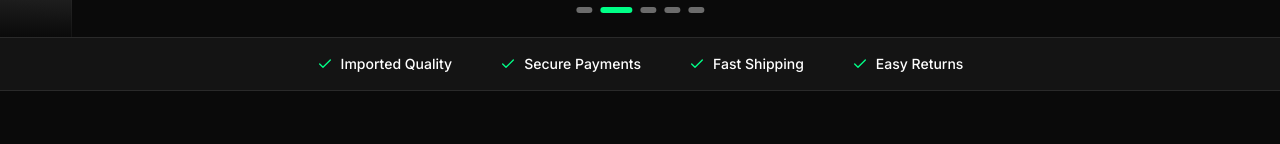
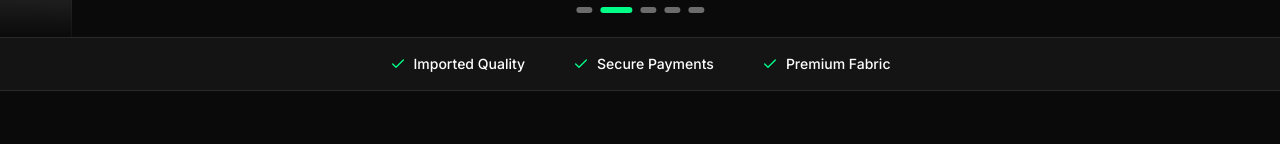
Before and after one commit to sportsexe7-wq/SPORTSEXES-Store, a React (Vite) app: page / in a window 1280 px wide. Shown: the part 439-583 px from the top of the page. Built offline with nearby package versions, Linux system fonts and the light colour scheme; no server answers; grey boxes are pictures that could not be loaded.

Commit message:
change trust bar

```diff
--- a/src/constants/categories.ts
+++ b/src/constants/categories.ts
@@ -35,6 +35,5 @@ export const FEATURED_COLLECTIONS = [
 export const TRUST_ITEMS = [
   'Imported Quality',
   'Secure Payments',
-  'Fast Shipping',
-  'Easy Returns',
+  'Premium Fabric',
 ] as const
```
